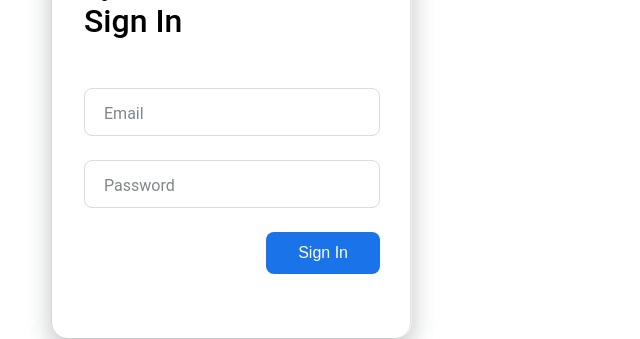
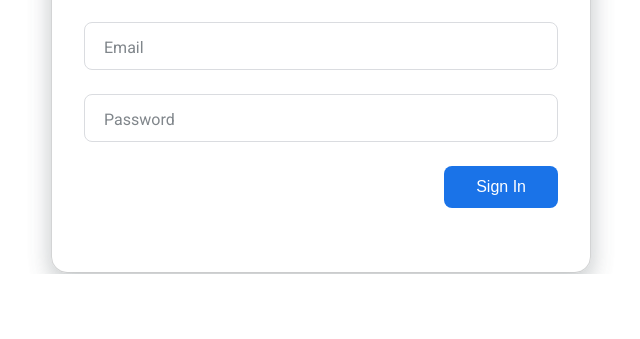
Before and after one commit to 5u00n/Career-Application-Form-PHP, a PHP site: page / in a window 1280 px wide. Shown: the part 526-865 px from the top of the page, without its empty margins (589-1229 px from the left). After the commit the page ends 800 px from the top, so only its background shows below. Run offline with PHP 8.4, Linux system fonts and the light colour scheme.

Commit message:
grid allignment

```diff
--- a/Assets/css/style.css
+++ b/Assets/css/style.css
@@ -1,6 +1,9 @@
+
+/*===== GOOGLE FONTS =====*/
+@import url("https://fonts.googleapis.com/css2?family=Roboto:wght@400;500&display=swap");
+
+
 body {
-  padding: 0px;
-  margin: 0px;
   width: 100%;
 }
 
@@ -15,13 +18,33 @@ main {
   right: 0;
 
   margin: auto;
-  max-width: 920px;
-  height: 520px;
+  max-width: 1080px;
+  height: fit-content;
   display: grid;
   grid-template-columns: 1fr 1fr;
+  grid-template-rows: 0.4fr 4fr;
   border-radius: 7px;
 }
 
+
+
+.heading{
+    grid-row: 1;
+    grid-column-start: 1;
+    grid-column-end: 3;
+}
+
+
+.left{
+ grid-row: 2;
+ grid-column: 1;
+
+}
+
+.right{
+    grid-row: 2;
+    grid-column: 2;
+}
 .block-page {}
 
 .r-main {
@@ -34,7 +57,7 @@ main {
   box-shadow: grey 5px 5px 5px 5px;
   border-radius: 7px;
 
-  width: 360px;
+
   border-radius: 1rem;
   box-shadow: 0 10px 25px rgb(92 99 105 / 20%);
 }
@@ -45,8 +68,9 @@ main {
 
 
 /*--------------------------------   Google Style forms  -------------------------------*/
-/*===== GOOGLE FONTS =====*/
-@import url("https://fonts.googleapis.com/css2?family=Roboto:wght@400;500&display=swap");
+
+
+
 
 /*===== VARIABLES CSS =====*/
 :root {
@@ -87,7 +111,7 @@ h1 {
 }
 
 .form {
-  width: 360px;
+
   padding: 4rem 2rem;
   border-radius: 1rem;
   box-shadow: 0 10px 25px rgba(92, 99, 105, .2);
--- a/index.html
+++ b/index.html
@@ -10,12 +10,13 @@
 </head>
 
 <body>
-    <header>
-        <h1 class="heading">Career Application Form</h1>
-    </header>
+
 
 
     <main class="block-main">
+
+            <h1 class="heading">Career Application Form</h1>
+
         <div class="left l-main ">
             <img src="#" alt="PIctue">
         </div>
```
